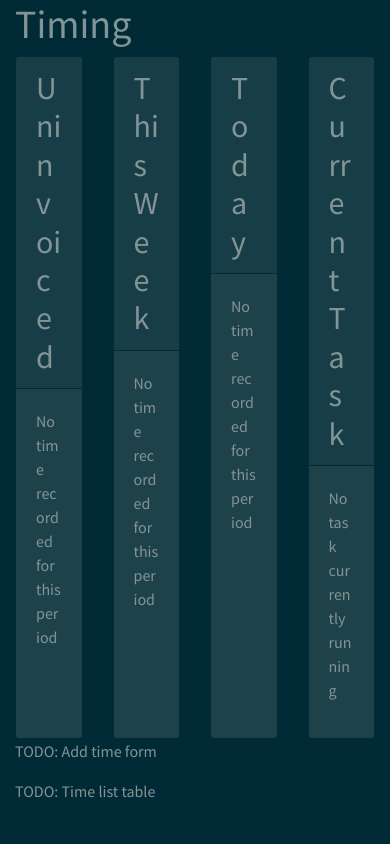
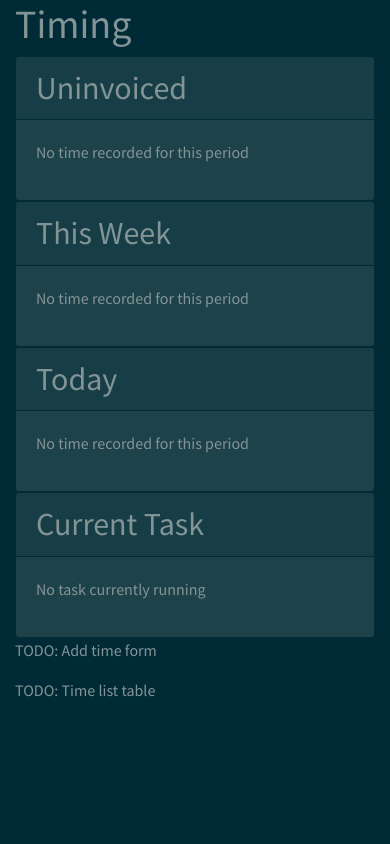
Before and after one commit to Asday/keiyakusha, a Django app: page /timing/ in a window 390 px wide. Run offline with Django 3.2, Linux system fonts and the light colour scheme; the visitor is signed in with stand-in values (Sample User, id 1); data that the repository does not hold is empty; some libraries are stand-ins or nearby versions.

Commit message:
Improved responsive behaviour.
Will I ever even use that...?

```diff
--- a/src/keiyakusha/website/templates/timing/partials/current_timers.html
+++ b/src/keiyakusha/website/templates/timing/partials/current_timers.html
@@ -1,22 +1,22 @@
-<section class="col-3">
+<section class="col-xl-3">
   {% with title='uninvoiced' data=view.get_uninvoiced_data %}
     {% include 'timing/partials/timer.html' %}
   {% endwith %}
 </section>
 
-<section class="col-3">
+<section class="col-xl-3">
   {% with title='this week' data=view.get_this_week_data %}
     {% include 'timing/partials/timer.html' %}
   {% endwith %}
 </section>
 
-<section class="col-3">
+<section class="col-xl-3">
   {% with title='today' data=view.get_today_data %}
     {% include 'timing/partials/timer.html' %}
   {% endwith %}
 </section>
 
-<section class="col-3">
+<section class="col-xl-3">
   {% with title='current task' data=view.get_current_task_data %}
     {% include 'timing/partials/current_task_timer.html' %}
   {% endwith %}
```
